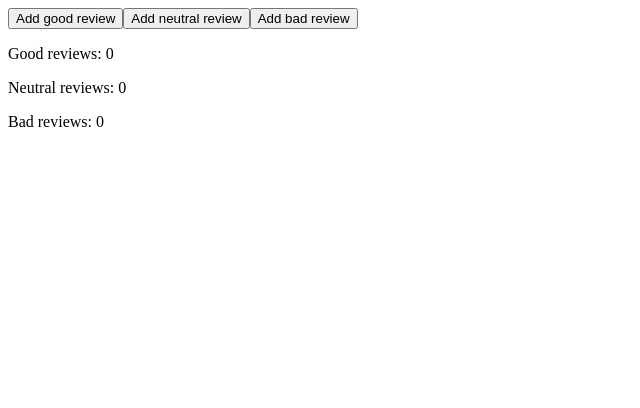
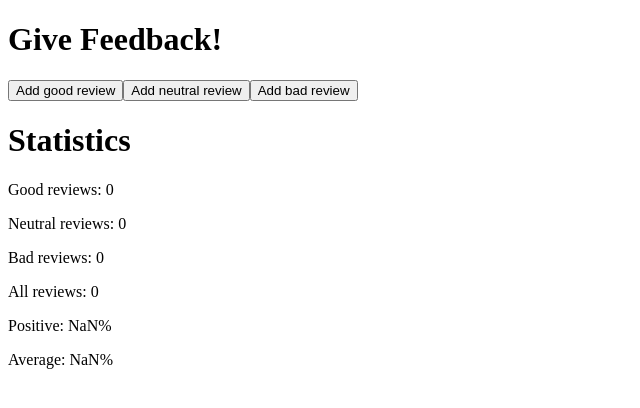
Before and after one commit to mateodilluvio/fullstackopen, a React (Vite) app in the folder parte01/unicafe/: page / in a window 1280 px wide. Shown: the top 408 px of the page, without its empty margins (0-640 px from the left). Built offline with nearby package versions, Linux system fonts and the light colour scheme.

Commit message:
Average and positive counters added

```diff
--- a/parte01/unicafe/src/App.jsx
+++ b/parte01/unicafe/src/App.jsx
@@ -1,7 +1,7 @@
 import { useState } from 'react'
 
 const Button = (props) => {
-  //console.log(props)
+
   return (
     <>
       <button onClick={props.handleClick}>{props.text}</button>
@@ -15,41 +15,50 @@ const App = () => {
   const [neutral, setNeutral] = useState(0)
   const [bad, setBad] = useState(0)
 
-  //const [all, setAll] = useState(0)
-  //const [average, setAverage] = useState(0)
+  const [all, setAll] = useState(0)
+  const [average, setAverage] = useState(0)
 
   const handleGoodClick = () => {
     setGood(good + 1)
-    //setAll(all + 1)
+    setAll(all + 1)
+    setAverage(average + 1)
     const valorActual = (good + 1)
     console.log("good increments", valorActual)
   }
 
   const handleNeutralClick = () => {
     setNeutral(neutral + 1)
-    //setAll(all + 1)
+    setAll(all + 1)
     const valorActual = (neutral + 1)
     console.log("neutral increments", valorActual)
   }
 
   const handleBadClick = () => {
     setBad(bad + 1)
-    //setAll(all + 1)
+    setAll(all + 1)
+    setAverage(average - 1)
     const valorActual = (bad + 1)
     console.log("bad increments", valorActual)
   }
 
   return (
     <div>
+      <h1>Give Feedback!</h1>
       <Button handleClick={handleGoodClick} text="Add good review" />
       <Button handleClick={handleNeutralClick} text="Add neutral review" />
       <Button handleClick={handleBadClick} text="Add bad review" />
+
+      <h1>Statistics</h1>
 
       <p>Good reviews: {good}</p>
       <p>Neutral reviews: {neutral}</p>
       <p>Bad reviews: {bad}</p>
 
-      {/*<p>All reviews: {all}</p>*/}
+      <p>All reviews: {all}</p>
+      <p>Positive: {parseInt((good / all) * 100)}%</p>
+      {/*Esto ahora devuelve NaN al iniciarse pero luego
+      lo resolveré con renderizado condicional*/}
+      <p>Average: {parseInt((average / all) * 100)}%</p>
     </div>
   )
 }
```
